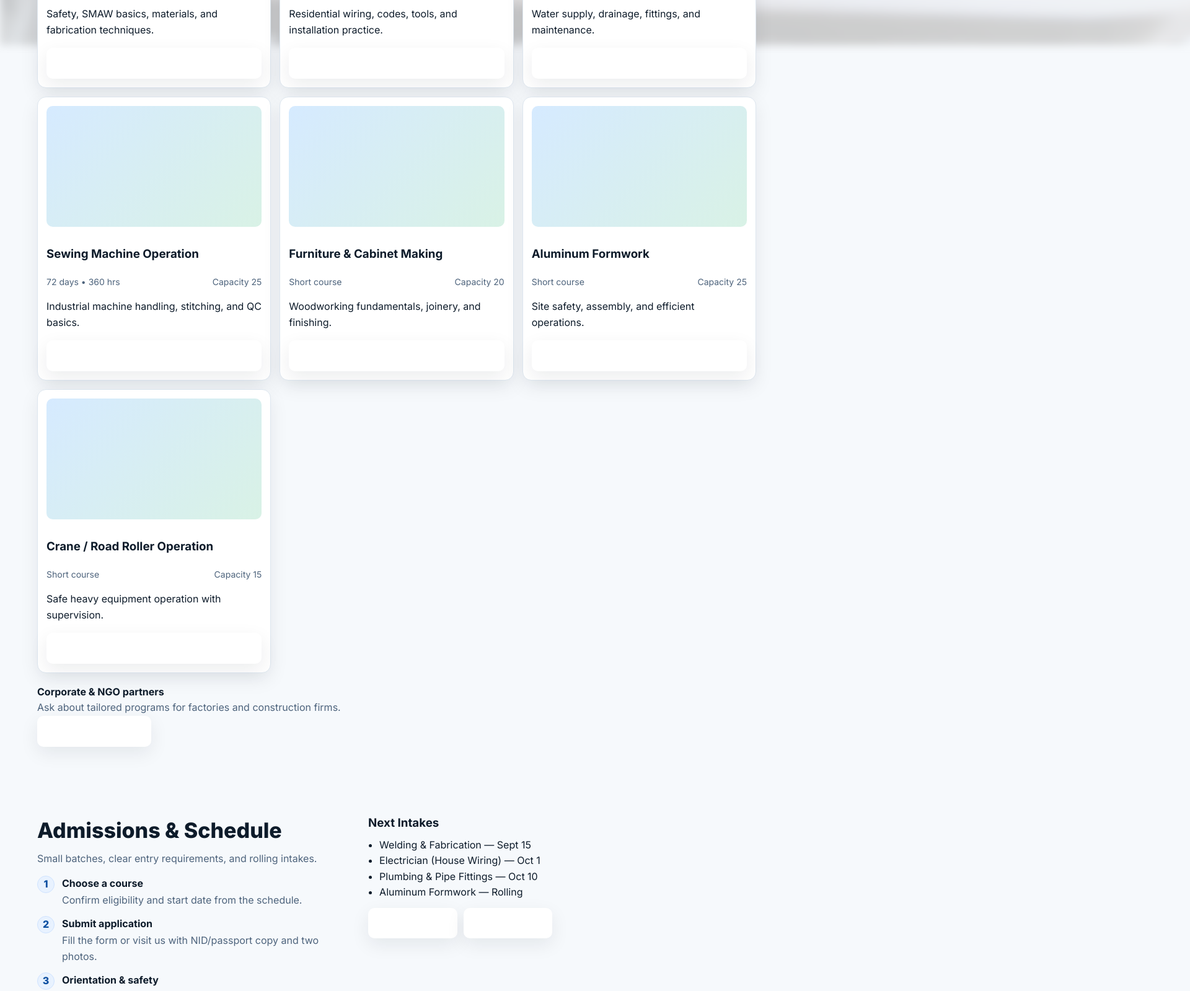
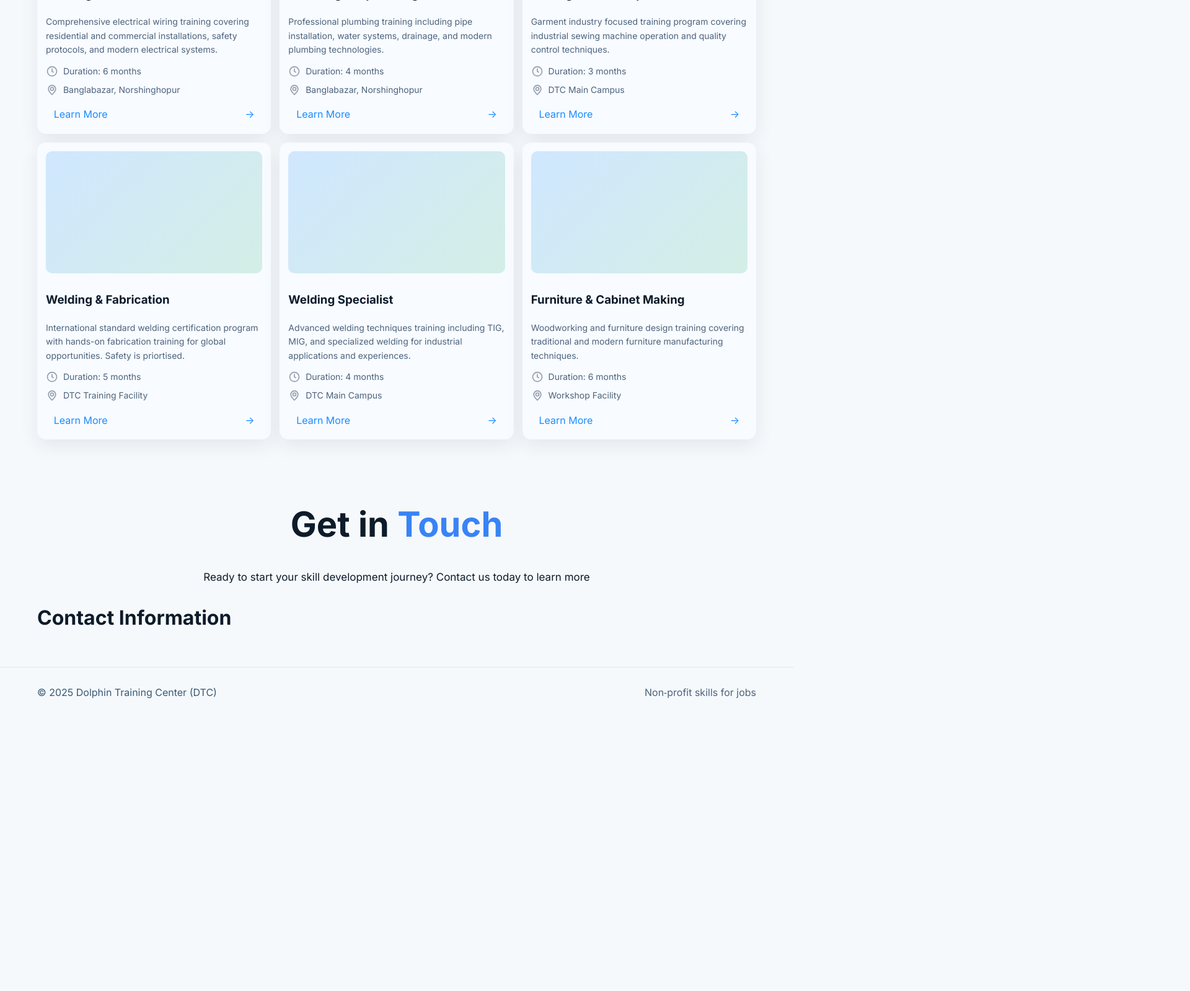
Before and after one commit to Alvi-i/Dophin-Training-Center-Website, a plain HTML site: page index.html in a window 1280 px wide. Shown: the part 2000-3599 px from the top of the page at 62% size, 1920 px wide, since content can reach past the window. After the commit the page ends 3158 px from the top, so only its background shows below. Drawn offline with Linux system fonts and the light colour scheme; files whose address does not match are found by name.

Commit message:
a lot of changes

```diff
--- a/index.html
+++ b/index.html
@@ -68,172 +68,101 @@
 
   <section id="courses">
     <div class="container">
-      <div class="section-title">Courses</div>
-      <p class="section-lead">Select a category to view programs and entry requirements.</p>
-      <div class="tabs" id="courseTabs">
-        <button class="tab active" data-cat="trade">Trade Skills</button>
-        <button class="tab" data-cat="manufacturing">Manufacturing</button>
-        <button class="tab" data-cat="equipment">Equipment Operation</button>
-      </div>
+      <div class="heading">
+        <h1 class="section-title">Our<span style="color: #3983f6"> Training Programs</span></h1>
+        <p class="section-lead">Discover our comprehensive range of skill development programs designed to meet industry standards and create opportunities for career advancement.</p>
 
       <div class="grid" id="courseGrid">
-        <!-- Default (trade) -->
         <article class="card" data-cat="trade">
           <div class="thumb"></div>
           <h3>Welding & Fabrication</h3>
-          <div class="meta"><span>72 days • 360 hrs</span><span>Capacity 25</span></div>
-          <p>Safety, SMAW basics, materials, and fabrication techniques.</p>
-          <a class="btn" href="#admissions">Apply →</a>
-        </article>
-        <article class="card" data-cat="trade">
-          <div class="thumb"></div>
-          <h3>Electrician (House Wiring)</h3>
-          <div class="meta"><span>72 days • 360 hrs</span><span>Capacity 25</span></div>
-          <p>Residential wiring, codes, tools, and installation practice.</p>
-          <a class="btn" href="#admissions">Apply →</a>
+          <div class="meta"><span>Comprehensive electrical wiring training covering residential and commercial installations, safety protocols, and modern electrical systems.</span>
+          </div>
+          <div class="meta-2" style="padding-top: 1.5vh" ><svg width="20" viewBox="0 0 24 24" fill="none" xmlns="http://www.w3.org/2000/svg"><g id="SVGRepo_bgCarrier" stroke-width="0"></g><g id="SVGRepo_tracerCarrier" stroke-linecap="round" stroke-linejoin="round" stroke="#CCCCCC" stroke-width="0.24000000000000005"></g><g id="SVGRepo_iconCarrier"> <path d="M12 7V12L14.5 13.5M21 12C21 16.9706 16.9706 21 12 21C7.02944 21 3 16.9706 3 12C3 7.02944 7.02944 3 12 3C16.9706 3 21 7.02944 21 12Z" stroke="#929eae" stroke-width="2" stroke-linecap="round" stroke-linejoin="round"></path> </g></svg>&#8203 &#8203  Duration: 6 months
+          </div>
+          <div class="meta-2" style="padding-top: 1vh; padding-bottom: 1.5vh" ><svg width="20" viewBox="0 0 24 24" fill="none" xmlns="http://www.w3.org/2000/svg"><g id="SVGRepo_bgCarrier" stroke-width="0"></g><g id="SVGRepo_tracerCarrier" stroke-linecap="round" stroke-linejoin="round"></g><g id="SVGRepo_iconCarrier"> <path d="M12 21C15.5 17.4 19 14.1764 19 10.2C19 6.22355 15.866 3 12 3C8.13401 3 5 6.22355 5 10.2C5 14.1764 8.5 17.4 12 21Z" stroke="#929eae" stroke-width="2" stroke-linecap="round" stroke-linejoin="round"></path> <path d="M12 13C13.6569 13 15 11.6569 15 10C15 8.34315 13.6569 7 12 7C10.3431 7 9 8.34315 9 10C9 11.6569 10.3431 13 12 13Z" stroke="#929eae" stroke-width="2" stroke-linecap="round" stroke-linejoin="round"></path> </g></svg>&#8203 &#8203  Banglabazar, Norshinghopur
+          </div>
+          <a class="btn-card" href="#admissions"><div>Learn More</div> <div>&#8594</div></a>
         </article>
         <article class="card" data-cat="trade">
           <div class="thumb"></div>
           <h3>Plumbing & Pipe Fittings</h3>
-          <div class="meta"><span>72 days • 360 hrs</span><span>Capacity 25</span></div>
-          <p>Water supply, drainage, fittings, and maintenance.</p>
-          <a class="btn" href="#admissions">Apply →</a>
+          <div class="meta"><span>Professional plumbing training including pipe installation, water systems, drainage, and modern plumbing technologies.</span>
+          </div>
+          <div class="meta-2" style="padding-top: 1.5vh" ><svg width="20" viewBox="0 0 24 24" fill="none" xmlns="http://www.w3.org/2000/svg"><g id="SVGRepo_bgCarrier" stroke-width="0"></g><g id="SVGRepo_tracerCarrier" stroke-linecap="round" stroke-linejoin="round" stroke="#CCCCCC" stroke-width="0.24000000000000005"></g><g id="SVGRepo_iconCarrier"> <path d="M12 7V12L14.5 13.5M21 12C21 16.9706 16.9706 21 12 21C7.02944 21 3 16.9706 3 12C3 7.02944 7.02944 3 12 3C16.9706 3 21 7.02944 21 12Z" stroke="#929eae" stroke-width="2" stroke-linecap="round" stroke-linejoin="round"></path> </g></svg>&#8203 &#8203  Duration: 4 months
+          </div>
+          <div class="meta-2" style="padding-top: 1vh; padding-bottom: 1.5vh" ><svg width="20" viewBox="0 0 24 24" fill="none" xmlns="http://www.w3.org/2000/svg"><g id="SVGRepo_bgCarrier" stroke-width="0"></g><g id="SVGRepo_tracerCarrier" stroke-linecap="round" stroke-linejoin="round"></g><g id="SVGRepo_iconCarrier"> <path d="M12 21C15.5 17.4 19 14.1764 19 10.2C19 6.22355 15.866 3 12 3C8.13401 3 5 6.22355 5 10.2C5 14.1764 8.5 17.4 12 21Z" stroke="#929eae" stroke-width="2" stroke-linecap="round" stroke-linejoin="round"></path> <path d="M12 13C13.6569 13 15 11.6569 15 10C15 8.34315 13.6569 7 12 7C10.3431 7 9 8.34315 9 10C9 11.6569 10.3431 13 12 13Z" stroke="#929eae" stroke-width="2" stroke-linecap="round" stroke-linejoin="round"></path> </g></svg>&#8203 &#8203  Banglabazar, Norshinghopur
+          </div>
+          <a class="btn-card" href="#admissions"><div>Learn More</div> <div>&#8594</div></a>
         </article>
-        <!-- Manufacturing -->
-        <article class="card" data-cat="manufacturing" hidden>
+        <article class="card" data-cat="trade">
           <div class="thumb"></div>
           <h3>Sewing Machine Operation</h3>
-          <div class="meta"><span>72 days • 360 hrs</span><span>Capacity 25</span></div>
-          <p>Industrial machine handling, stitching, and QC basics.</p>
-          <a class="btn" href="#admissions">Apply →</a>
+          <div class="meta"><span>Garment industry focused training program covering industrial sewing machine operation and quality control techniques.</span>
+          </div>
+          <div class="meta-2" style="padding-top: 1.5vh" ><svg width="20" viewBox="0 0 24 24" fill="none" xmlns="http://www.w3.org/2000/svg"><g id="SVGRepo_bgCarrier" stroke-width="0"></g><g id="SVGRepo_tracerCarrier" stroke-linecap="round" stroke-linejoin="round" stroke="#CCCCCC" stroke-width="0.24000000000000005"></g><g id="SVGRepo_iconCarrier"> <path d="M12 7V12L14.5 13.5M21 12C21 16.9706 16.9706 21 12 21C7.02944 21 3 16.9706 3 12C3 7.02944 7.02944 3 12 3C16.9706 3 21 7.02944 21 12Z" stroke="#929eae" stroke-width="2" stroke-linecap="round" stroke-linejoin="round"></path> </g></svg>&#8203 &#8203  Duration: 3 months
+          </div>
+          <div class="meta-2" style="padding-top: 1vh; padding-bottom: 1.5vh" ><svg width="20" viewBox="0 0 24 24" fill="none" xmlns="http://www.w3.org/2000/svg"><g id="SVGRepo_bgCarrier" stroke-width="0"></g><g id="SVGRepo_tracerCarrier" stroke-linecap="round" stroke-linejoin="round"></g><g id="SVGRepo_iconCarrier"> <path d="M12 21C15.5 17.4 19 14.1764 19 10.2C19 6.22355 15.866 3 12 3C8.13401 3 5 6.22355 5 10.2C5 14.1764 8.5 17.4 12 21Z" stroke="#929eae" stroke-width="2" stroke-linecap="round" stroke-linejoin="round"></path> <path d="M12 13C13.6569 13 15 11.6569 15 10C15 8.34315 13.6569 7 12 7C10.3431 7 9 8.34315 9 10C9 11.6569 10.3431 13 12 13Z" stroke="#929eae" stroke-width="2" stroke-linecap="round" stroke-linejoin="round"></path> </g></svg>&#8203 &#8203  DTC Main Campus
+          </div>
+          <a class="btn-card" href="#admissions"><div>Learn More</div> <div>&#8594</div></a>
         </article>
         <article class="card" data-cat="manufacturing" hidden>
           <div class="thumb"></div>
-          <h3>Furniture & Cabinet Making</h3>
-          <div class="meta"><span>Short course</span><span>Capacity 20</span></div>
-          <p>Woodworking fundamentals, joinery, and finishing.</p>
-          <a class="btn" href="#admissions">Apply →</a>
+          <h3>Welding & Fabrication</h3>
+          <div class="meta"><span>International standard welding certification program with hands-on fabrication training for global opportunities. Safety is priortised.</span>
+          </div>
+          <div class="meta-2" style="padding-top: 1.5vh" ><svg width="20" viewBox="0 0 24 24" fill="none" xmlns="http://www.w3.org/2000/svg"><g id="SVGRepo_bgCarrier" stroke-width="0"></g><g id="SVGRepo_tracerCarrier" stroke-linecap="round" stroke-linejoin="round" stroke="#CCCCCC" stroke-width="0.24000000000000005"></g><g id="SVGRepo_iconCarrier"> <path d="M12 7V12L14.5 13.5M21 12C21 16.9706 16.9706 21 12 21C7.02944 21 3 16.9706 3 12C3 7.02944 7.02944 3 12 3C16.9706 3 21 7.02944 21 12Z" stroke="#929eae" stroke-width="2" stroke-linecap="round" stroke-linejoin="round"></path> </g></svg>&#8203 &#8203  Duration: 5 months
+          </div>
+          <div class="meta-2" style="padding-top: 1vh; padding-bottom: 1.5vh" ><svg width="20" viewBox="0 0 24 24" fill="none" xmlns="http://www.w3.org/2000/svg"><g id="SVGRepo_bgCarrier" stroke-width="0"></g><g id="SVGRepo_tracerCarrier" stroke-linecap="round" stroke-linejoin="round"></g><g id="SVGRepo_iconCarrier"> <path d="M12 21C15.5 17.4 19 14.1764 19 10.2C19 6.22355 15.866 3 12 3C8.13401 3 5 6.22355 5 10.2C5 14.1764 8.5 17.4 12 21Z" stroke="#929eae" stroke-width="2" stroke-linecap="round" stroke-linejoin="round"></path> <path d="M12 13C13.6569 13 15 11.6569 15 10C15 8.34315 13.6569 7 12 7C10.3431 7 9 8.34315 9 10C9 11.6569 10.3431 13 12 13Z" stroke="#929eae" stroke-width="2" stroke-linecap="round" stroke-linejoin="round"></path> </g></svg>&#8203 &#8203  DTC Training Facility
+          </div>
+          <a class="btn-card" href="#admissions"><div>Learn More</div> <div>&#8594</div></a>
+        </article>
+        <article class="card" data-cat="manufacturing" hidden>
+          <div class="thumb"></div>
+          <h3>Welding Specialist</h3>
+          <div class="meta"><span>Advanced welding techniques training including TIG, MIG, and specialized welding for industrial applications and experiences.</span>
+          </div>
+          <div class="meta-2" style="padding-top: 1.5vh" ><svg width="20" viewBox="0 0 24 24" fill="none" xmlns="http://www.w3.org/2000/svg"><g id="SVGRepo_bgCarrier" stroke-width="0"></g><g id="SVGRepo_tracerCarrier" stroke-linecap="round" stroke-linejoin="round" stroke="#CCCCCC" stroke-width="0.24000000000000005"></g><g id="SVGRepo_iconCarrier"> <path d="M12 7V12L14.5 13.5M21 12C21 16.9706 16.9706 21 12 21C7.02944 21 3 16.9706 3 12C3 7.02944 7.02944 3 12 3C16.9706 3 21 7.02944 21 12Z" stroke="#929eae" stroke-width="2" stroke-linecap="round" stroke-linejoin="round"></path> </g></svg>&#8203 &#8203  Duration: 4 months
+          </div>
+          <div class="meta-2" style="padding-top: 1vh; padding-bottom: 1.5vh" ><svg width="20" viewBox="0 0 24 24" fill="none" xmlns="http://www.w3.org/2000/svg"><g id="SVGRepo_bgCarrier" stroke-width="0"></g><g id="SVGRepo_tracerCarrier" stroke-linecap="round" stroke-linejoin="round"></g><g id="SVGRepo_iconCarrier"> <path d="M12 21C15.5 17.4 19 14.1764 19 10.2C19 6.22355 15.866 3 12 3C8.13401 3 5 6.22355 5 10.2C5 14.1764 8.5 17.4 12 21Z" stroke="#929eae" stroke-width="2" stroke-linecap="round" stroke-linejoin="round"></path> <path d="M12 13C13.6569 13 15 11.6569 15 10C15 8.34315 13.6569 7 12 7C10.3431 7 9 8.34315 9 10C9 11.6569 10.3431 13 12 13Z" stroke="#929eae" stroke-width="2" stroke-linecap="round" stroke-linejoin="round"></path> </g></svg>&#8203 &#8203  DTC Main Campus
+          </div>
+          <a class="btn-card" href="#admissions"><div>Learn More</div> <div>&#8594</div></a>
         </article>
         <!-- Equipment -->
         <article class="card" data-cat="equipment" hidden>
           <div class="thumb"></div>
-          <h3>Aluminum Formwork</h3>
-          <div class="meta"><span>Short course</span><span>Capacity 25</span></div>
-          <p>Site safety, assembly, and efficient operations.</p>
-          <a class="btn" href="#admissions">Apply →</a>
+          <h3>Furniture & Cabinet Making</h3>
+          <div class="meta"><span>Woodworking and furniture design training covering traditional and modern furniture manufacturing techniques.</span>
+          </div>
+          <div class="meta-2" style="padding-top: 1.5vh" ><svg width="20" viewBox="0 0 24 24" fill="none" xmlns="http://www.w3.org/2000/svg"><g id="SVGRepo_bgCarrier" stroke-width="0"></g><g id="SVGRepo_tracerCarrier" stroke-linecap="round" stroke-linejoin="round" stroke="#CCCCCC" stroke-width="0.24000000000000005"></g><g id="SVGRepo_iconCarrier"> <path d="M12 7V12L14.5 13.5M21 12C21 16.9706 16.9706 21 12 21C7.02944 21 3 16.9706 3 12C3 7.02944 7.02944 3 12 3C16.9706 3 21 7.02944 21 12Z" stroke="#929eae" stroke-width="2" stroke-linecap="round" stroke-linejoin="round"></path> </g></svg>&#8203 &#8203  Duration: 6 months
+          </div>
+          <div class="meta-2" style="padding-top: 1vh; padding-bottom: 1.5vh" ><svg width="20" viewBox="0 0 24 24" fill="none" xmlns="http://www.w3.org/2000/svg"><g id="SVGRepo_bgCarrier" stroke-width="0"></g><g id="SVGRepo_tracerCarrier" stroke-linecap="round" stroke-linejoin="round"></g><g id="SVGRepo_iconCarrier"> <path d="M12 21C15.5 17.4 19 14.1764 19 10.2C19 6.22355 15.866 3 12 3C8.13401 3 5 6.22355 5 10.2C5 14.1764 8.5 17.4 12 21Z" stroke="#929eae" stroke-width="2" stroke-linecap="round" stroke-linejoin="round"></path> <path d="M12 13C13.6569 13 15 11.6569 15 10C15 8.34315 13.6569 7 12 7C10.3431 7 9 8.34315 9 10C9 11.6569 10.3431 13 12 13Z" stroke="#929eae" stroke-width="2" stroke-linecap="round" stroke-linejoin="round"></path> </g></svg>&#8203 &#8203  Workshop Facility
+          </div>
+          <a class="btn-card" href="#admissions"><div>Learn More</div> <div>&#8594</div></a>
         </article>
-        <article class="card" data-cat="equipment" hidden>
-          <div class="thumb"></div>
-          <h3>Crane / Road Roller Operation</h3>
-          <div class="meta"><span>Short course</span><span>Capacity 15</span></div>
-          <p>Safe heavy equipment operation with supervision.</p>
-          <a class="btn" href="#admissions">Apply →</a>
-        </article>
-      </div>
 
-      <div class="bar" style="margin-top:18px">
-        <div>
-          <strong>Corporate & NGO partners</strong>
-          <div class="section-lead">Ask about tailored programs for factories and construction firms.</div>
-        </div>
-        <a class="btn primary" href="#contact">Request proposal →</a>
-      </div>
-    </div>
   </section>
 
-  <section id="admissions">
-    <div class="container split">
-      <div>
-        <div class="section-title">Admissions & Schedule</div>
-        <p class="section-lead">Small batches, clear entry requirements, and rolling intakes.</p>
-        <div class="timeline">
-          <div class="step"><div class="dot">1</div><div><h4>Choose a course</h4><p>Confirm eligibility and start date from the schedule.</p></div></div>
-          <div class="step"><div class="dot">2</div><div><h4>Submit application</h4><p>Fill the form or visit us with NID/passport copy and two photos.</p></div></div>
-          <div class="step"><div class="dot">3</div><div><h4>Orientation & safety</h4><p>Attend the safety briefing and confirm your seat with the first installment.</p></div></div>
-          <div class="step"><div class="dot">4</div><div><h4>Training begins</h4><p>Hands‑on workshops with assessments and practical projects.</p></div></div>
-        </div>
-      </div>
-      <div class="hero-card">
-        <h3 style="margin:0 0 8px">Next Intakes</h3>
-        <ul style="margin:0; padding-left:18px">
-          <li>Welding & Fabrication — Sept 15</li>
-          <li>Electrician (House Wiring) — Oct 1</li>
-          <li>Plumbing & Pipe Fittings — Oct 10</li>
-          <li>Aluminum Formwork — Rolling</li>
-        </ul>
-        <div style="display:flex; gap:10px; margin-top:12px; flex-wrap:wrap">
-          <a class="btn primary" href="#contact">Reserve a seat</a>
-          <a class="btn" href="#contact">Ask a question</a>
+  <section class="getInTouch">
+    <div class="heading">
+      <h1 style="margin:0 0 6px">Get in<span style="color: #3983f6"> Touch</span></h1>
+      <p>Ready to start your skill development journey? Contact us today to learn more </p>
+    </div>
+    <div class="contact container">Contact Information</div>
+    <div class="class-content">
+      <div class="left-grid">
+        <div class="boxed-content">
+          <div class="boxed-logo">
+
+          </div>
+          <div class="boxed-right">
+
+          </div>
         </div>
       </div>
     </div>
   </section>
 
-  <section id="verify">
-    <div class="container">
-      <div class="section-title">Verify a Certificate</div>
-      <p class="section-lead">Employers can confirm trainee credentials using the certificate number.</p>
-      <form class="bar" onsubmit="event.preventDefault(); alert('Demo: Redirect to /verify?cert=xxxx');">
-        <input class="input" required placeholder="Certificate Number" />
-        <button class="btn primary" type="submit">Check</button>
-      </form>
-      <p class="section-lead" style="margin-top:10px">Need help? Email <strong>dolphincenter01@gmail.com</strong></p>
-    </div>
-  </section>
-
-  <section id="faq">
-    <div class="container">
-      <div class="section-title">FAQ</div>
-      <div class="split">
-        <div>
-          <details open>
-            <summary>How long are the courses?</summary>
-            <p>Most programs run 72 days (~360 hours). Short courses vary by topic.</p>
-          </details>
-          <details>
-            <summary>Do you offer job placement support?</summary>
-            <p>We work with contractors and factories to connect graduates with openings.</p>
-          </details>
-          <details>
-            <summary>What documents are needed to enroll?</summary>
-            <p>NID/passport copy, two passport photos, and the first installment.</p>
-          </details>
-        </div>
-        <div class="hero-card">
-          <h3 style="margin:0 0 8px">Contact</h3>
-          <p>Dolphin Training Center (DTC) • Bangla Bazar, Norosinghapur, Ashulia, Savar, Dhaka‑1341</p>
-          <p><strong>Phone:</strong> +880 1889‑981‑044 • <strong>Email:</strong> dolphincenter01@gmail.com</p>
-          <a class="btn" href="#contact">Open map</a>
-        </div>
-      </div>
-    </div>
-  </section>
-
-  <section id="contact">
-    <div class="container">
-      <div class="section-title">Get in Touch</div>
-      <div class="grid">
-        <form class="card" onsubmit="event.preventDefault(); alert('Thanks! We\'ll reply by email.');">
-          <h3 style="margin:0 0 6px">Send a message</h3>
-          <input class="input" required placeholder="Your name" />
-          <input class="input" required type="email" placeholder="Email" />
-          <textarea class="input" required placeholder="Message" style="min-height:120px"></textarea>
-          <button class="btn primary" type="submit">Send →</button>
-        </form>
-        <div class="card">
-          <h3 style="margin:0 0 6px">Visit us</h3>
-          <p>Sun–Thu • 9:00–17:00</p>
-          <p>Bangla Bazar, Norosinghapur, Ashulia, Savar, Dhaka‑1341, Bangladesh</p>
-          <a class="btn" href="#">Open in Google Maps</a>
-        </div>
-        <div class="card">
-          <h3 style="margin:0 0 6px">WhatsApp</h3>
-          <p>Chat with admissions for schedules and fees.</p>
-          <a class="btn" href="#">Message now</a>
-        </div>
-      </div>
-    </div>
-  </section>
 
   <footer>
     <div class="container" style="display:flex; justify-content:space-between; gap:10px; flex-wrap:wrap">
--- a/styles.css
+++ b/styles.css
@@ -53,7 +53,8 @@ nav a:hover{color:var(--ink)}
   position: absolute;
   z-index: -1;
   filter:blur(7px);
-  opacity: 0.2
+  opacity: 0.2;
+  height: 90%;
 }
 /* .video-background {
   position: absolute;
@@ -114,7 +115,7 @@ nav a:hover{color:var(--ink)}
 h1 {
   font-size:clamp(30px,4.6vw,56px);
   line-height:1.05;
-  margin:.5rem 0
+  margin:.5rem 0;
 }
 
 .lead {
@@ -238,32 +239,136 @@ section{padding:54px 0}
   background: #3982f60e;
 }
 
-/* Split section */
-.split {
-  display:grid;
-  grid-template-columns: .9fr 1.1fr;
-  gap:22px;
-  align-items:start
+/* Courses */
+.section-title {
+  font-size:clamp(30px,4.6vw,56px);
+  line-height:1.05;
+  margin:.5rem 0;
+  text-align: center;
+}
+
+
+/* Get in Touch */
+.heading{
+  display: flex;
+  flex-direction: column;
+  align-items: center;
+  justify-content: center;
+}
+
+.heading p{
+  width: 60%;
+  text-align: center;
+  font-size: 17px;
+  margin: 2%;
+}
+
+.heading h1{
+  margin-bottom: 1rem !important;
+}
+
+.contact{
+  display: flex;
+  justify-content: start;
+  font-size: 2rem;
+  font-weight: bold;
 }
 
 /* Tabs */
-.tabs{display:flex; gap:8px; flex-wrap:wrap; margin-top:12px}
-.tab{
-  padding:.5rem .75rem; border:1px solid var(--stroke); background:var(--paper);
-  border-radius:999px; cursor:pointer; font-weight:600; color:#2a4f6d
+.tabs {
+  display:flex;
+  gap:8px;
+  flex-wrap:wrap;
+  margin-top:12px
 }
-.tab.active{box-shadow:0 0 0 2px var(--ring) inset; color:#0d1b2a}
+
+.tab {
+  padding:.5rem .75rem;
+  border:1px solid var(--stroke);
+  background:var(--paper);
+  border-radius:999px;
+  cursor:pointer;
+  font-weight:600;
+  color:#2a4f6d
+}
+.tab.active {
+  box-shadow:0 0 0 2px var(--ring) inset;
+  color:#0d1b2a
+}
+
 
 /* Cards */
-.grid{display:grid; grid-template-columns:repeat(3, 1fr); gap:14px; margin-top:16px}
-.card{
-  background:var(--paper); border:1px solid var(--stroke); border-radius:var(--radius);
-  padding:14px; box-shadow:var(--shadow); display:flex; flex-direction:column
+.grid {
+  display:grid;
+  grid-template-columns:repeat(3, 1fr);
+  gap:14px;
+  margin-top:16px
 }
-.thumb{aspect-ratio:16/9; border-radius:10px; background:linear-gradient(135deg, rgba(26,140,255,.18), rgba(43,182,115,.18)); margin-bottom:10px}
-.meta{display:flex; justify-content:space-between; color:#4d637c; font-size:14px}
-.card .btn{margin-top:auto}
 
+.card {
+  background:#f8fbff;
+  border-radius:var(--radius);
+  padding:14px;
+  box-shadow:var(--shadow);
+  display:flex;
+  flex-direction:column;
+  transition: 0.5s;
+}
+
+.card:hover {
+  box-shadow: 0 10px 30px rgba(13, 27, 42, 0.199);
+  padding: 11px;
+}
+
+.card > h3:hover {
+  color:#3983f6;
+  cursor:default;
+}
+
+.thumb {
+  aspect-ratio:16/9;
+  border-radius:10px;
+  background:linear-gradient(135deg, rgba(26,140,255,.18), rgba(43,182,115,.18));
+  margin-bottom:10px;
+}
+
+.meta {
+  display:flex;
+  justify-content:space-between;
+  color:#4d637c;
+  font-size:14px;
+
+}
+
+.meta-2 {
+  display:flex;
+  color:#4d637c;
+  font-size:14px;
+}
+
+.btn-card {
+  display:flex;
+  align-items:center;
+  justify-content: space-between;
+  gap:.5rem;
+  padding:.25rem .8rem;
+  border-radius:10px;
+  font-weight:thin;
+  cursor: pointer;
+  position: relative;
+  transition: 0.3s;
+  border: none;
+  box-shadow: none;
+}
+
+.btn-card:hover {
+  color: white;
+  background: #3983f6;
+}
+
+.arrow-right:hover {
+  color:white;
+}
 
 /* Timeline */
 .timeline{display:grid; gap:12px; margin-top:14px}
@@ -276,11 +381,7 @@ section{padding:54px 0}
 .step h4{margin:0 0 2px}
 .step p{margin:0; color:var(--muted)}
 
-/* FAQ */
-details{border:1px solid var(--stroke); background:var(--paper); border-radius:10px; padding:12px 14px}
-details+details{margin-top:10px}
-summary{cursor:pointer; font-weight:700}
-summary::marker{color:var(--brand)}
+
 
 /* Footer */
 footer{padding:28px 0; border-top:1px solid var(--stroke); color:#395a76}
```
Also changed, not shown: assets/clock.svg (added).
